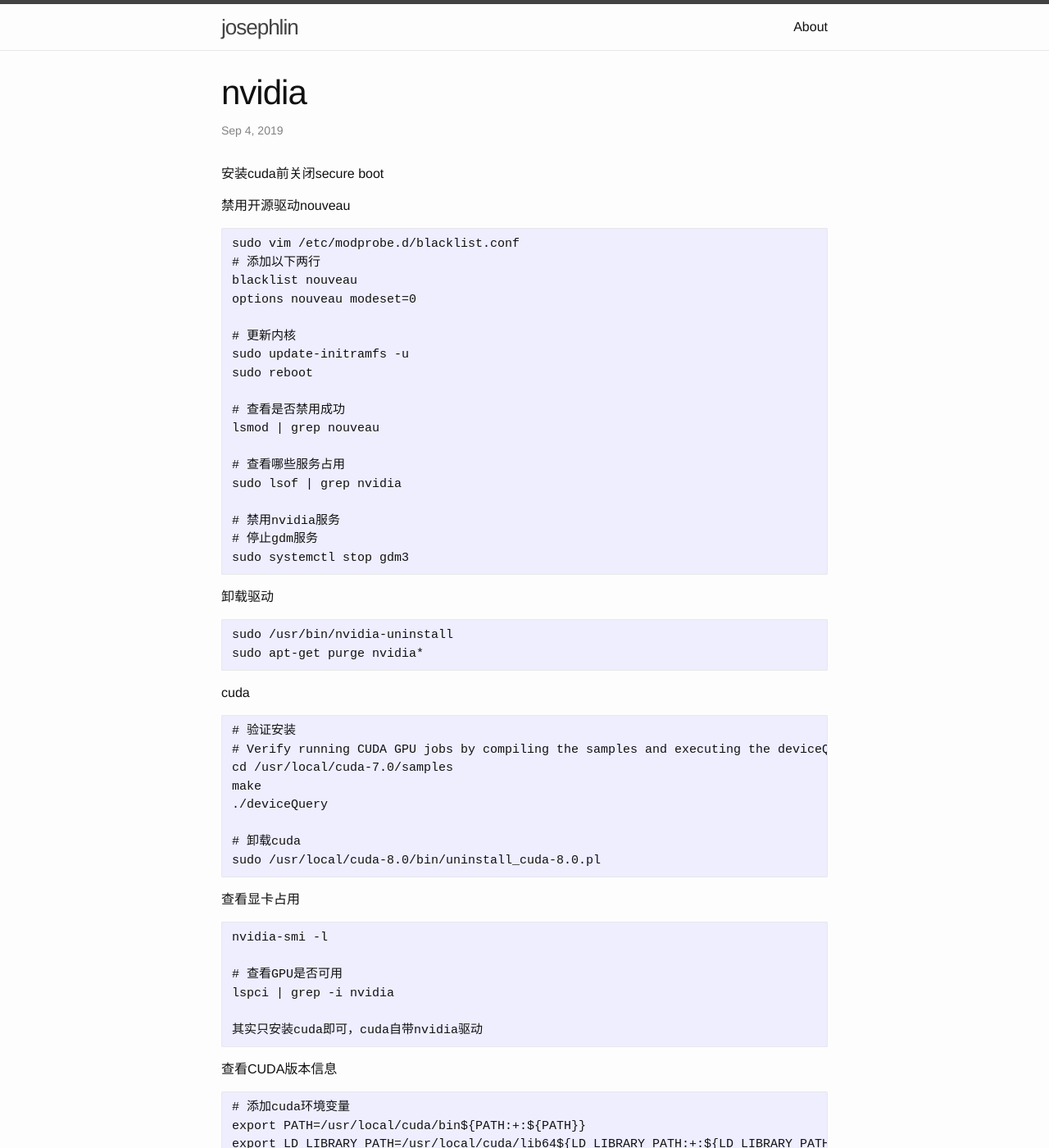
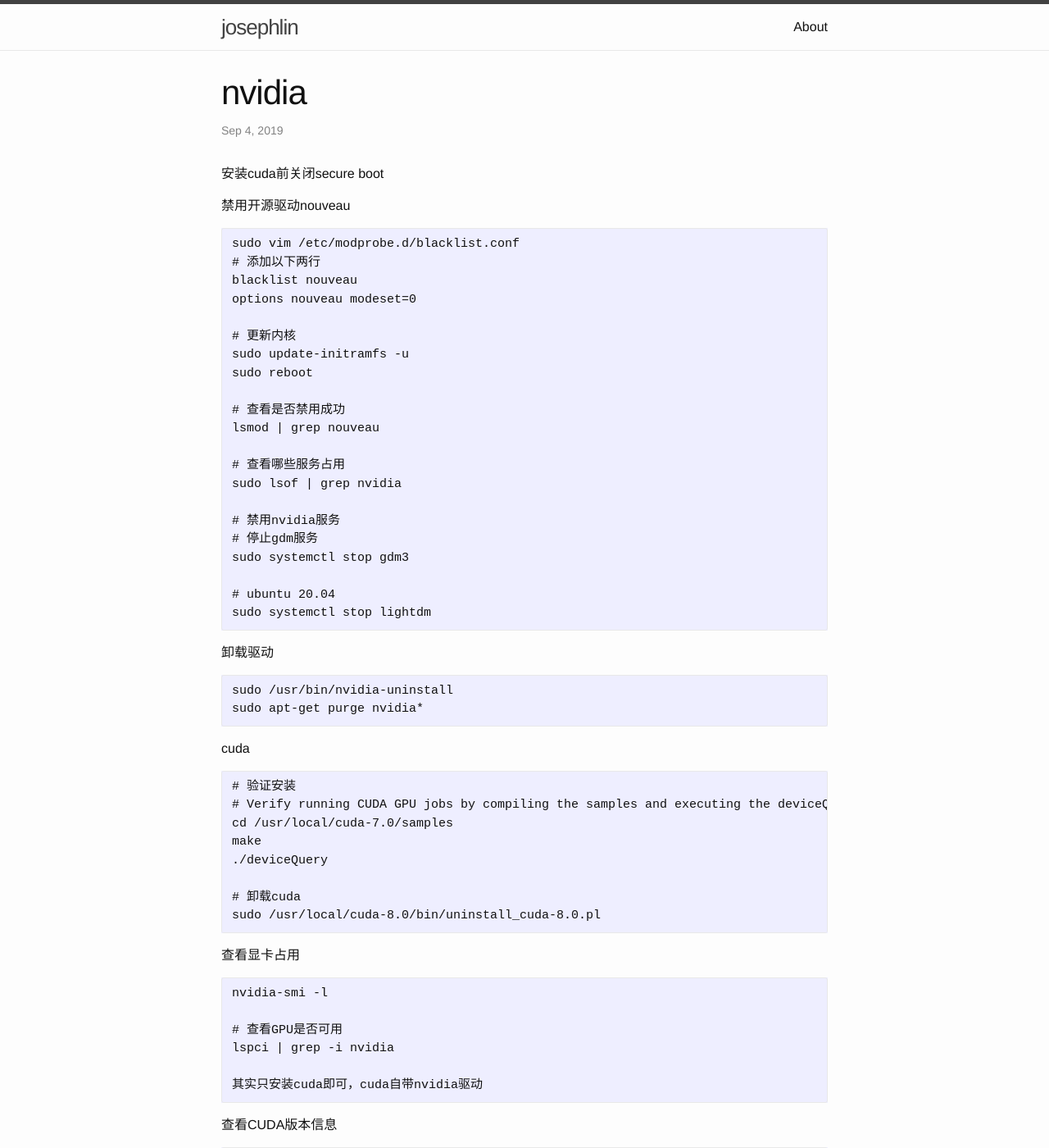
Before and after one commit to josephstalin117/josephstalin117.github.io, a Jekyll site: the page built from _posts/2019-9-4-nvidia.markdown, in a window 1280 px wide and 1400 px high. Shown: the whole window at 82% size. Built offline with Jekyll 4.4.1, drawn with Linux system fonts in a browser that asks for light colours; some of the changed text lies outside the part shown.

Commit message:
udpate nvidia

````diff
--- a/_posts/2018-4-30-docker.markdown
+++ b/_posts/2018-4-30-docker.markdown
@@ -273,6 +273,9 @@
 ```
 # Make sure you are in the same directory as docker-compose.yml
 docker-compose up -d
+
+# 关闭docker compose
+docker compose stop
 ```
 
 docker compose代理设置
--- a/_posts/2019-9-4-nvidia.markdown
+++ b/_posts/2019-9-4-nvidia.markdown
@@ -27,6 +27,9 @@
 # 禁用nvidia服务
 # 停止gdm服务
 sudo systemctl stop gdm3
+
+# ubuntu 20.04
+sudo systemctl stop lightdm
 ```
 
 卸载驱动
@@ -60,8 +63,8 @@
 查看CUDA版本信息
 ```
 # 添加cuda环境变量
-export PATH=/usr/local/cuda/bin${PATH:+:${PATH}}
-export LD_LIBRARY_PATH=/usr/local/cuda/lib64${LD_LIBRARY_PATH:+:${LD_LIBRARY_PATH}}
+export PATH=/usr/local/cuda/bin:${PATH}
+export LD_LIBRARY_PATH=/usr/local/cuda/lib64:${LD_LIBRARY_PATH}
 
 # 更新动态链接库
 ldconfig /usr/local/cuda-10.0/lib64
--- a/_posts/2022-9-1-academic-english.markdown
+++ b/_posts/2022-9-1-academic-english.markdown
@@ -12,3 +12,5 @@
 can be formulated as -> is obtained as
 
 shows -> illustrates
+
+deal with -> approach
````
Also changed, not shown: _posts/2022-5-7-sqlite.markdown (+5 -2 lines).
